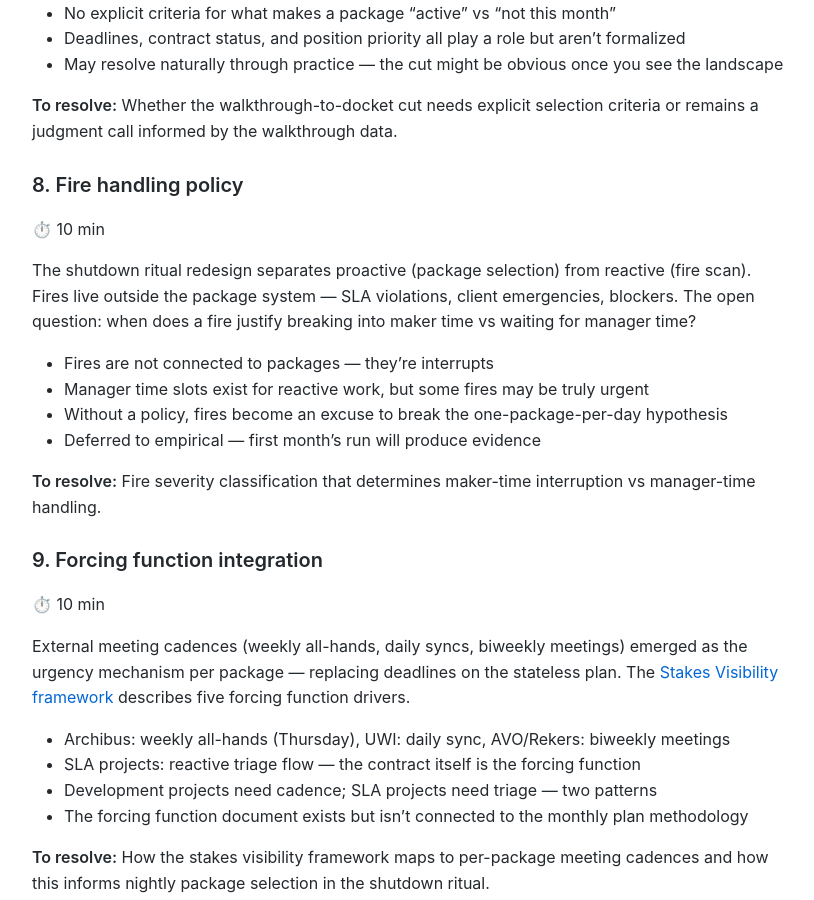
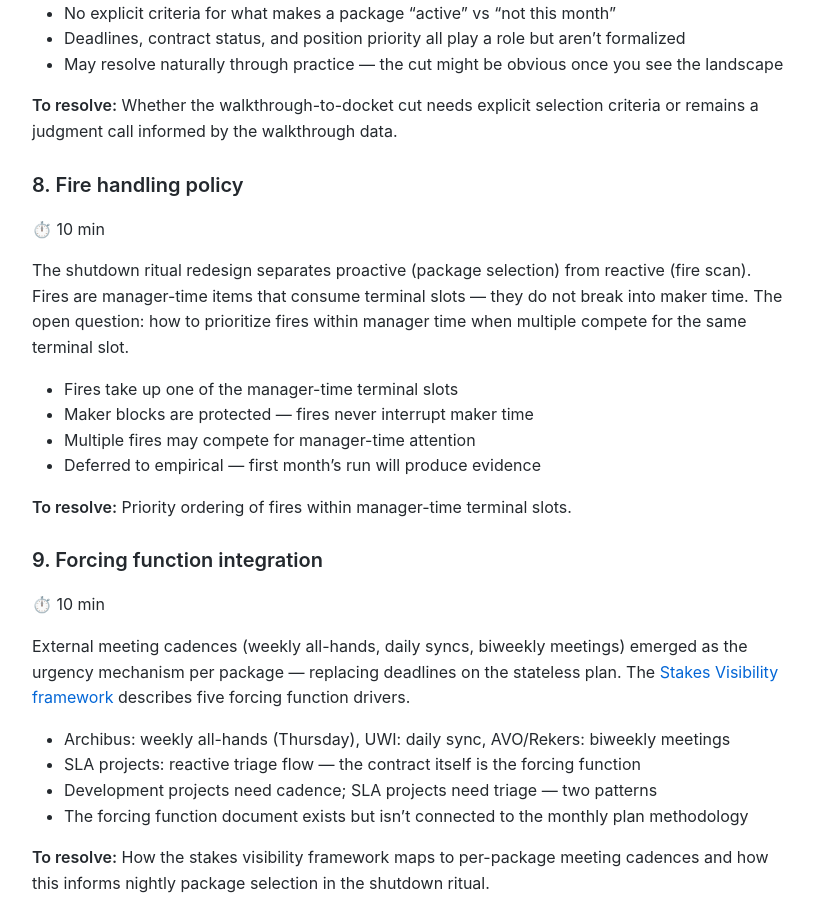
Before and after one commit to MariusWilsch/public-wilsch-ai-pages, a Jekyll site: the page built from project/soloforce/monthly-planning-system-meeting-agenda.md, in a window 1280 px wide and 900 px high, scrolled down 3625 px. Shown: the whole window, without its empty margins (228-1042 px from the left). Built offline with Jekyll 4.4.1, drawn with Linux system fonts in a browser that asks for light colours; our own code applies the rules of GitHub Pages for plain Markdown files.

Commit message:
Sync from hippocampus 2026-02-22

```diff
--- a/project/soloforce/monthly-planning-system-meeting-agenda.md
+++ b/project/soloforce/monthly-planning-system-meeting-agenda.md
@@ -114,14 +114,14 @@ The walkthrough (Part 3) produces a full landscape of project-position packages.
 ### 8. Fire handling policy
 ⏱️ 10 min
 
-The shutdown ritual redesign separates proactive (package selection) from reactive (fire scan). Fires live outside the package system — SLA violations, client emergencies, blockers. The open question: when does a fire justify breaking into maker time vs waiting for manager time?
+The shutdown ritual redesign separates proactive (package selection) from reactive (fire scan). Fires are manager-time items that consume terminal slots — they do not break into maker time. The open question: how to prioritize fires within manager time when multiple compete for the same terminal slot.
 
-- Fires are not connected to packages — they're interrupts
-- Manager time slots exist for reactive work, but some fires may be truly urgent
-- Without a policy, fires become an excuse to break the one-package-per-day hypothesis
+- Fires take up one of the manager-time terminal slots
+- Maker blocks are protected — fires never interrupt maker time
+- Multiple fires may compete for manager-time attention
 - Deferred to empirical — first month's run will produce evidence
 
-**To resolve:** Fire severity classification that determines maker-time interruption vs manager-time handling.
+**To resolve:** Priority ordering of fires within manager-time terminal slots.
 
 ### 9. Forcing function integration
 ⏱️ 10 min
```
